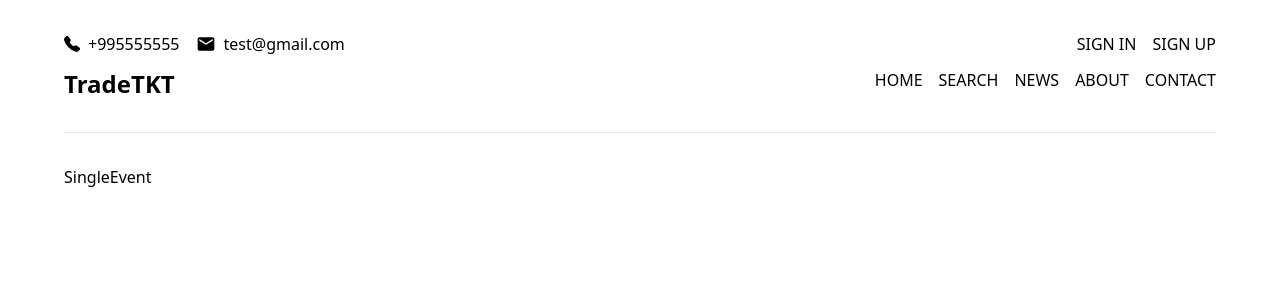
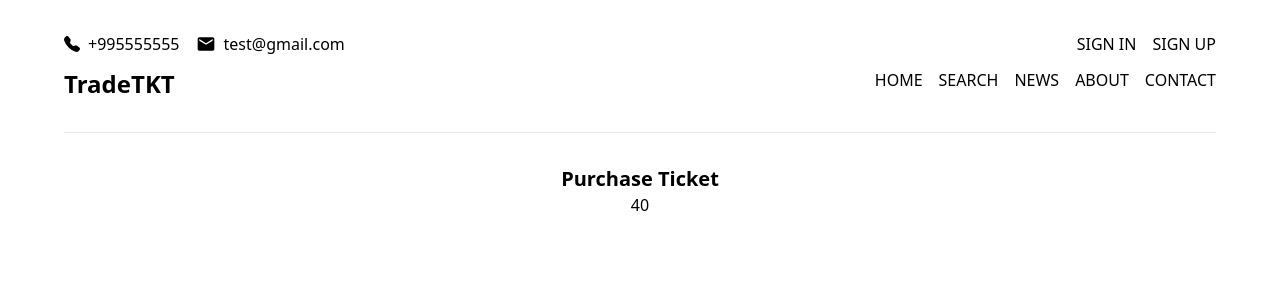
Before and after one commit to GigiDev7/tast-tkt-front, a React (Vite) app: page /tickets/1 in a window 1280 px wide. Shown: the top 300 px of the page. Built offline with nearby package versions, Linux system fonts and the light colour scheme.

Commit message:
bug fixes

```diff
--- a/src/pages/SingleEvent.tsx
+++ b/src/pages/SingleEvent.tsx
@@ -1,7 +1,24 @@
 import React from "react";
 
 const SingleEvent = () => {
-  return <div>SingleEvent</div>;
+  const tickets = [
+    {
+      date: "03-10-2023",
+      status: "Verified",
+      customer: "Test Test",
+      price: 40,
+    },
+  ];
+  return (
+    <div className="flex flex-col items-center">
+      <h2 className="text-xl font-semibold">Purchase Ticket</h2>
+      <div>
+        {tickets.map((ticket) => (
+          <p>{ticket.price}</p>
+        ))}
+      </div>
+    </div>
+  );
 };
 
 export default SingleEvent;
```
